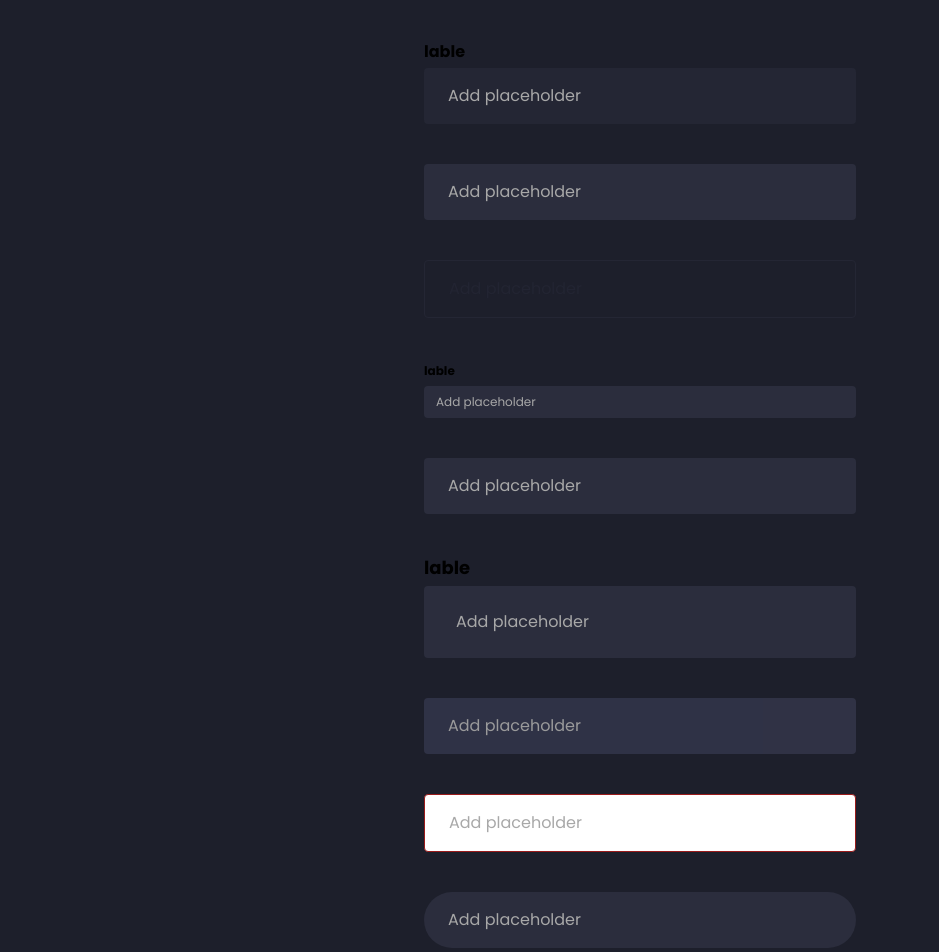
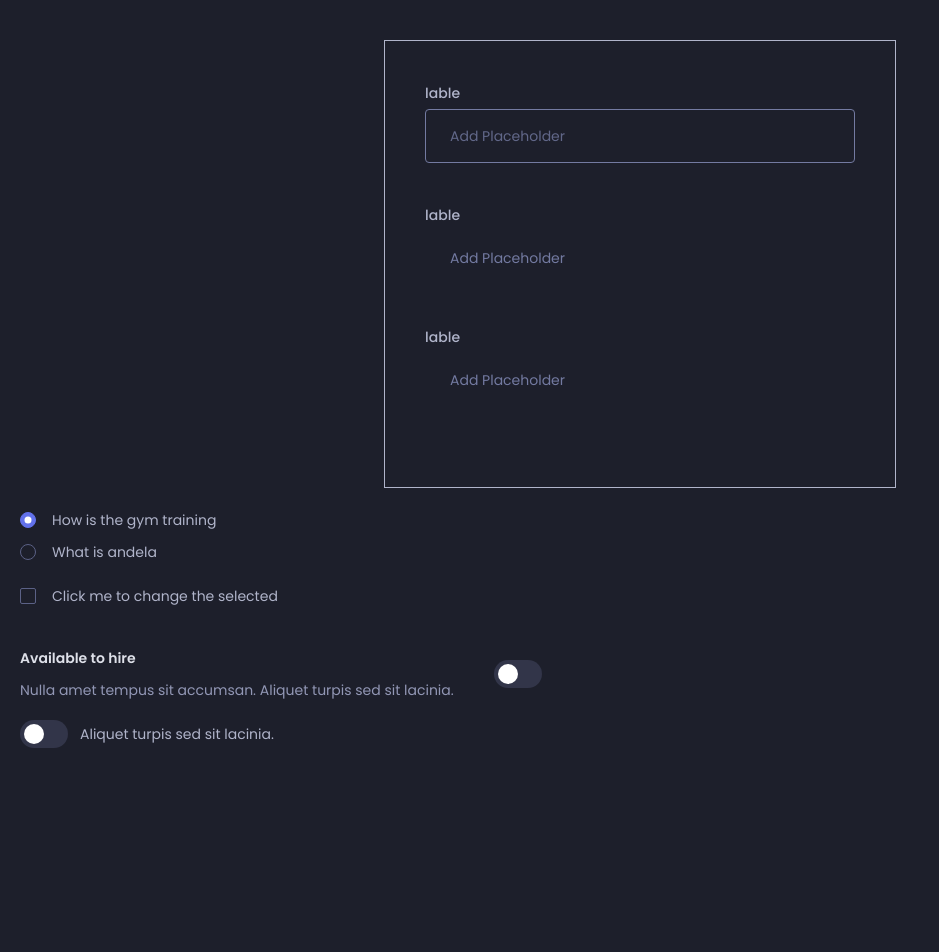
Before and after one commit to qonect-group/bundaset, a Next.js app in the folder site/: page / in a window 1280 px wide. Shown: the top 952 px of the page, without its empty margins (0-939 px from the left). After the commit the page ends 800 px from the top, so only its background shows below. Built offline with nearby package versions, Linux system fonts and the light colour scheme.

Commit message:
fix: input border and it's background

```diff
--- a/site/app/page.tsx
+++ b/site/app/page.tsx
@@ -9,38 +9,26 @@ export default function Page() {
   const [checked, setchecked] = useState(false);
   return (
     <div>
-      <div className="w-2/5 m-auto space-y-10 p-10">
+      <div className="w-2/5 m-auto space-y-10 p-10 border mt-10">
         <Input
           label="lable"
-          type="text"
+          type="email"
+          variant="outlined"
+          placeholder="Add placeholder"
+        />
+        <Input
+          label="lable"
+          type="email"
+          variant="fill"
+          placeholder="Add placeholder"
+        />
+        <Input
+          label="lable"
+          type="email"
           variant="normal"
           placeholder="Add placeholder"
         />
-        <Input type="text" variant="fill" placeholder="Add placeholder" />
-        <Input type="text" variant="outlined" placeholder="Add placeholder" />
-
-        <Input
-          type="text"
-          label="lable"
-          size="sm"
-          placeholder="Add placeholder"
-        />
-        <Input type="text" placeholder="Add placeholder" />
-        <Input
-          type="text"
-          label="lable"
-          size="lg"
-          placeholder="Add placeholder"
-        />
-
-        <Input type="text" disabled placeholder="Add placeholder" />
-        <Input type="text" invalid placeholder="Add placeholder" />
-
-        <Input type="text" rounded="full" placeholder="Add placeholder" />
-        <Input type="text" rounded="lg" placeholder="Add placeholder" />
-        <Input type="text" rounded="md" placeholder="Add placeholder" />
-        <Input type="text" rounded="sm" placeholder="Add placeholder" />
-        <Input type="text" rounded="none" placeholder="Add placeholder" />
+        <div></div>
       </div>
       <div className="m-5">
         <Radio
--- a/site/components/ui/input.tsx
+++ b/site/components/ui/input.tsx
@@ -48,10 +48,10 @@ export default function Input({
     full: "rounded-full",
   };
   const variants: variants = {
-    fill: "bg-primary-50 text-white ",
+    fill: "bg-primary-50 text-white border border-transparent",
     outlined:
-      "border border-primary-100 bg-transparent placeholder:text-primary-100  placeholder:opacity-80",
-    normal: "bg-primary-100 text-white",
+      "border border-gray-400 bg-transpart placeholder:text-primary-200  placeholder:opacity-80",
+    normal: "bg-primary-100 text-white border border-transparent",
   };
   const sizes: sizes = {
     sm: "px-3 py-2 text-xs",
@@ -66,12 +66,16 @@ export default function Input({
   return (
     <div>
       {label ? (
-        <label className={`font-bold ${lableSize[size]}`}>{label}</label>
+        <label
+          className={`mb-2 text-sm font-medium text-gray-200 ${lableSize[size]}`}
+        >
+          {label}
+        </label>
       ) : null}
       <input
         disabled={disabled}
         className={`
-      w-full  outline-none m-0 placeholder:text-light
+      w-full text-gray-200 bg-transparent  capitalze cursor-text focus-within:border-primary focus-within:border  placeholder:capitalize outline-none text-sm
       ${borderRadius[rounded]}
       ${label ? "mt-1" : ""}
       ${sizes[size]}
```
